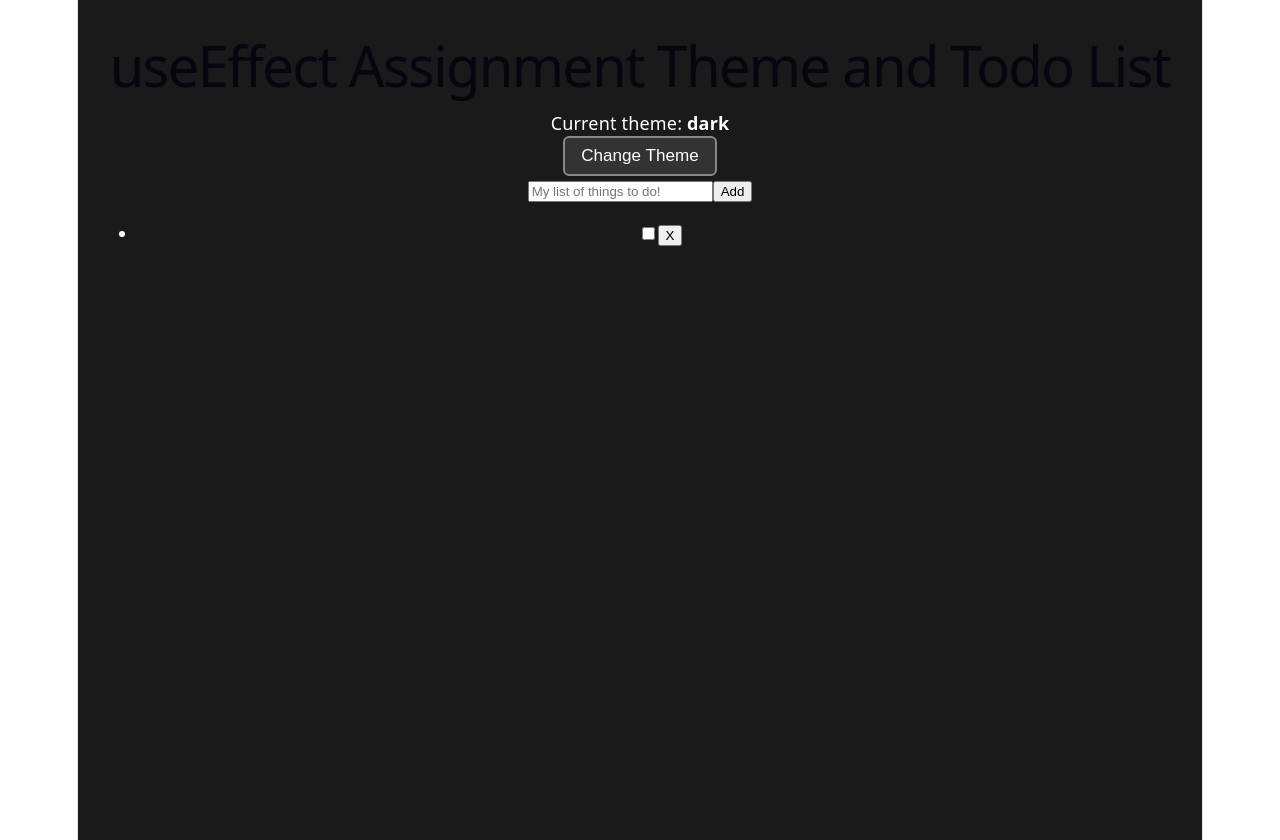
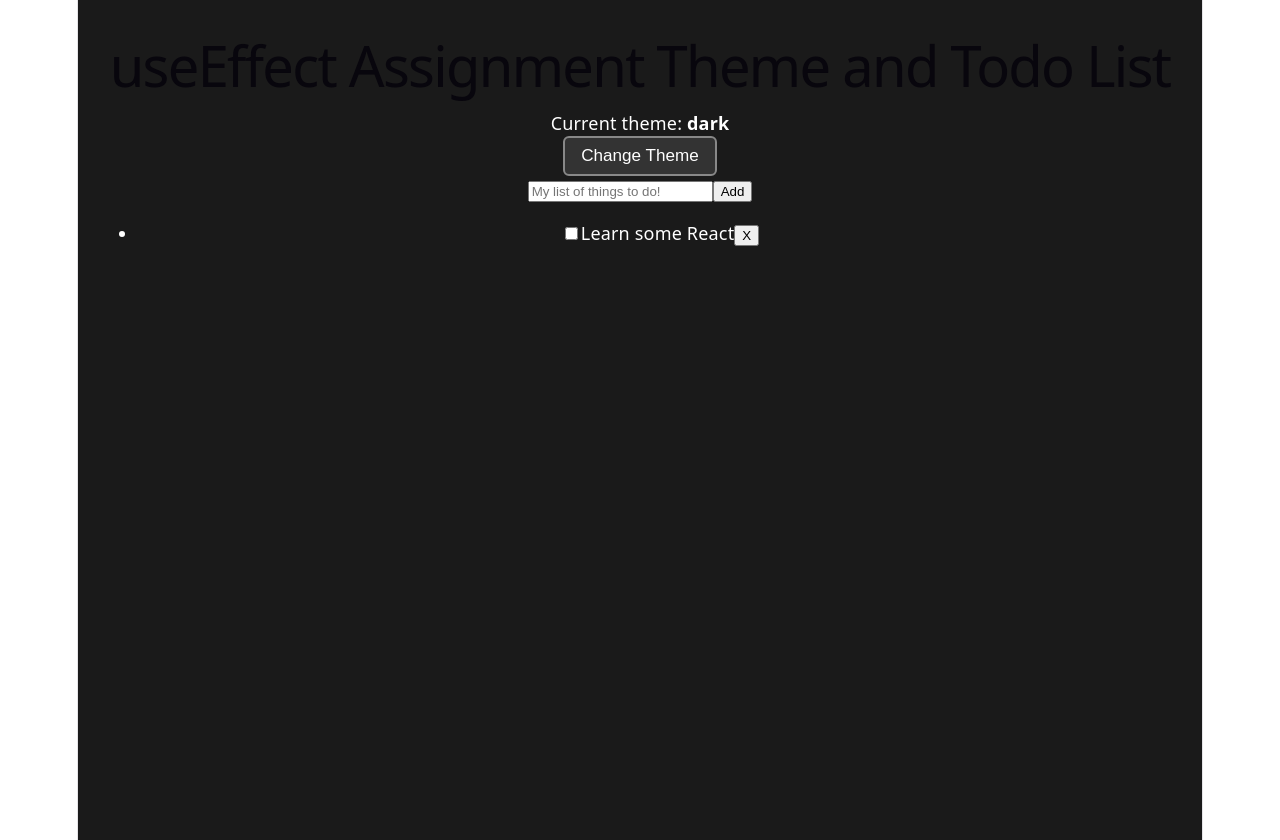
Before and after one commit to SS0391/Todo-Theme-assignment, a React (Vite) app: page / in a window 1280 px wide. Built offline with nearby package versions, Linux system fonts and the light colour scheme.

Commit message:
Clean up in mispelling in Todolist

```diff
--- a/src/components/TodoList/TodoList.jsx
+++ b/src/components/TodoList/TodoList.jsx
@@ -8,7 +8,7 @@ export function TodoList() {
       {todos.map((todo) => (
         <li key={todo.id} className={`${styles.todoItem} ${todo.done ? styles.completed : ""}`}>
           <input type="checkbox" checked={todo.done} onChange={() => toggleTodo(todo.id)} className={styles.checkbox} />
-          <span className={styles.checkbox}>{todo.txt}</span>
+          <span className={styles.checkbox}>{todo.text}</span>
           <button onClick={() => removeTodo(todo.id)} className={styles.deleteBtn}>
             X
           </button>
```
